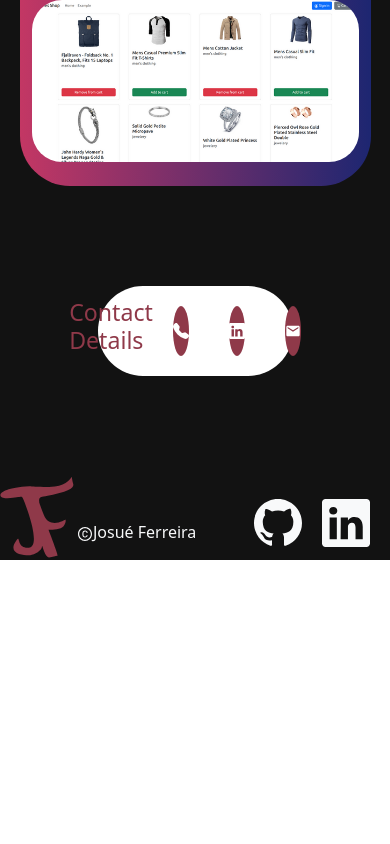
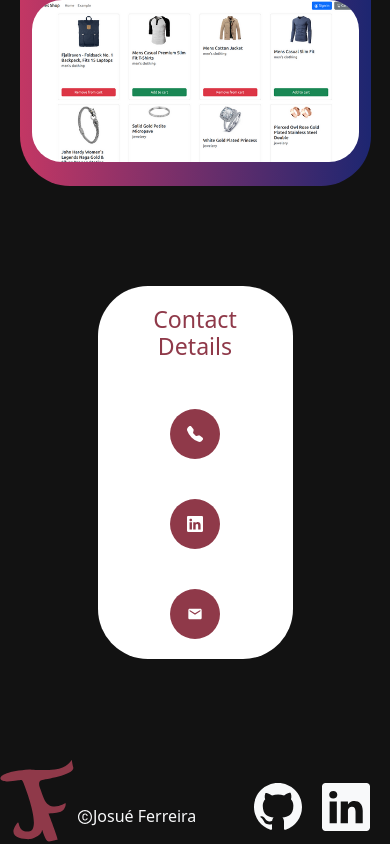
Before and after one commit to Josue-Ferreira/my-web-site, a React (Vite) app: page / in a window 390 px wide. Shown: the part 3677-4521 px from the top of the page. Before the commit the page ends 4237 px from the top, so only its background shows below. Built offline with nearby package versions, Linux system fonts and the light colour scheme.

Commit message:
responsive design for home

```diff
--- a/src/components/Contact.jsx
+++ b/src/components/Contact.jsx
@@ -23,7 +23,8 @@ const Button = styled.a`
 
 const Title = styled.h3`
     color: var(--secondary-color);
-    /* text-align: center; */
+    padding: 20px;
+    text-align: center;
 `;
 
 const Container = styled.div`
@@ -34,6 +35,10 @@ const Container = styled.div`
     display: flex;
     justify-content: center;
     align-items: center;
+
+    @media screen and (max-width: 426px) {
+        flex-direction: column;
+    }
 `;
 
 const Contact = ({language}) => {
```
